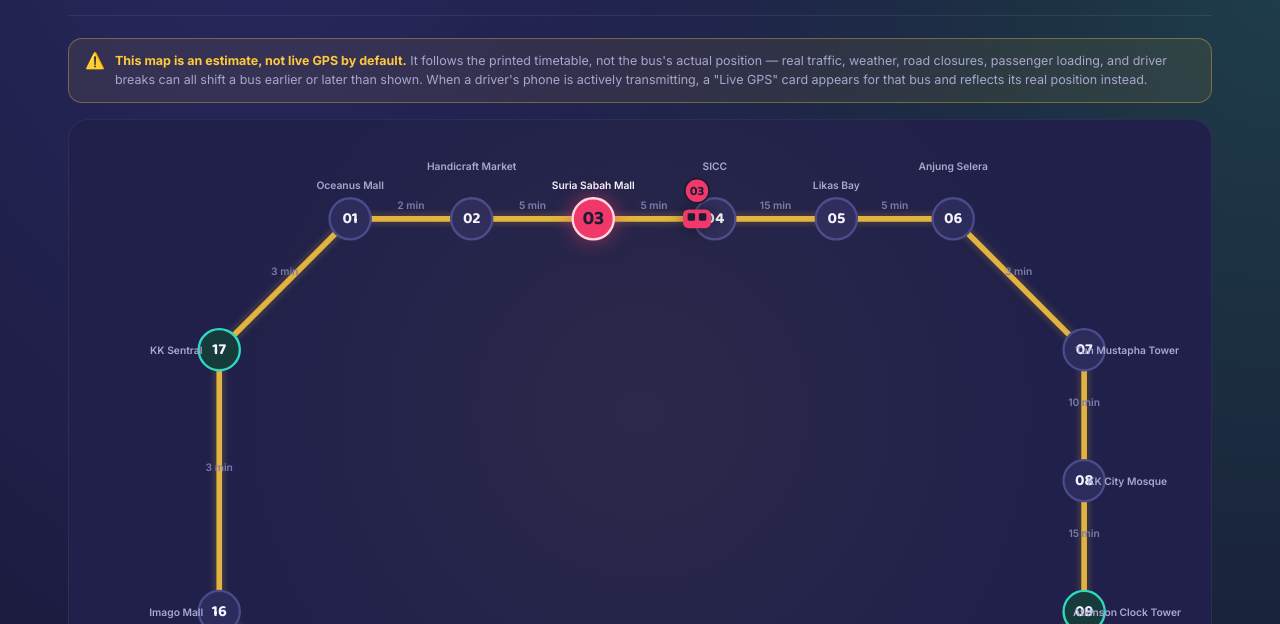
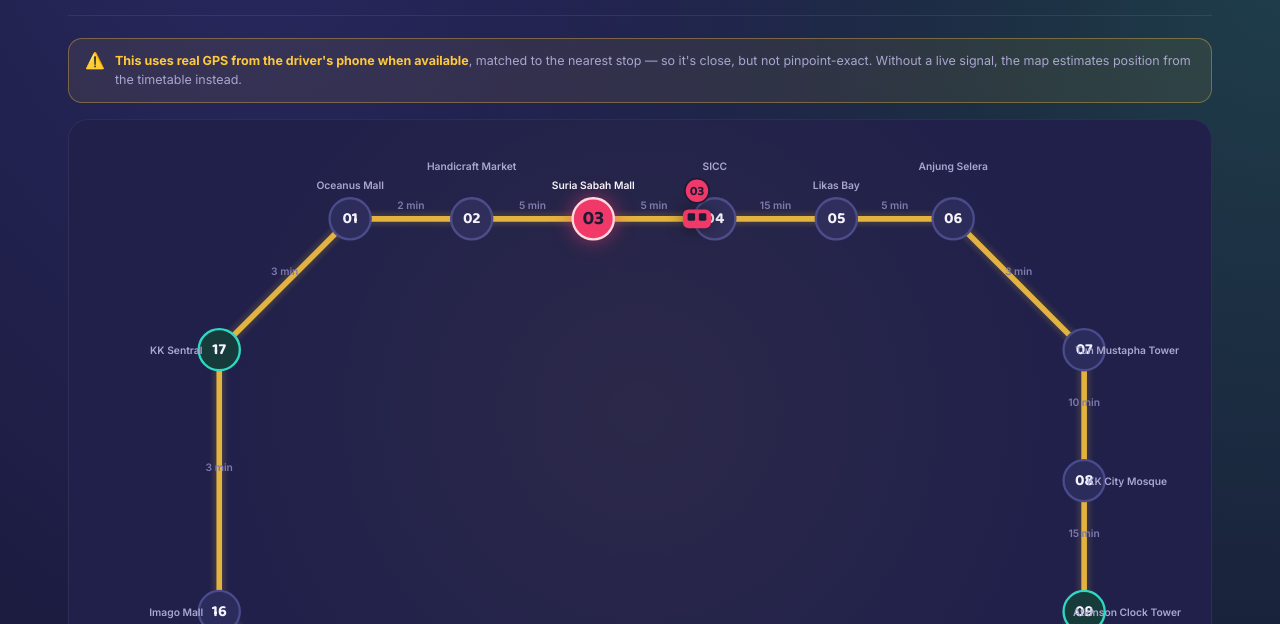
Before and after one commit to indebs8-crypto/HopOnHopOffKK, a plain HTML site: page index.html in a window 1280 px wide. Shown: the part 176-800 px from the top of the page. Drawn offline with nearby package versions, Linux system fonts and the light colour scheme; no server answers.

Commit message:
Update index.html

```diff
--- a/index.html
+++ b/index.html
@@ -497,7 +497,7 @@
 
   <div class="notice">
     <span class="icon">⚠️</span>
-    <p><b>This map is an estimate, not live GPS by default.</b> It follows the printed timetable, not the bus's actual position — real traffic, weather, road closures, passenger loading, and driver breaks can all shift a bus earlier or later than shown. When a driver's phone is actively transmitting, a "Live GPS" card appears for that bus and reflects its real position instead.</p>
+        <p><b>This uses real GPS from the driver's phone when available</b>, matched to the nearest stop — so it's close, but not pinpoint-exact. Without a live signal, the map estimates position from the timetable instead.</p>
   </div>
 
   <div class="layout">
```
